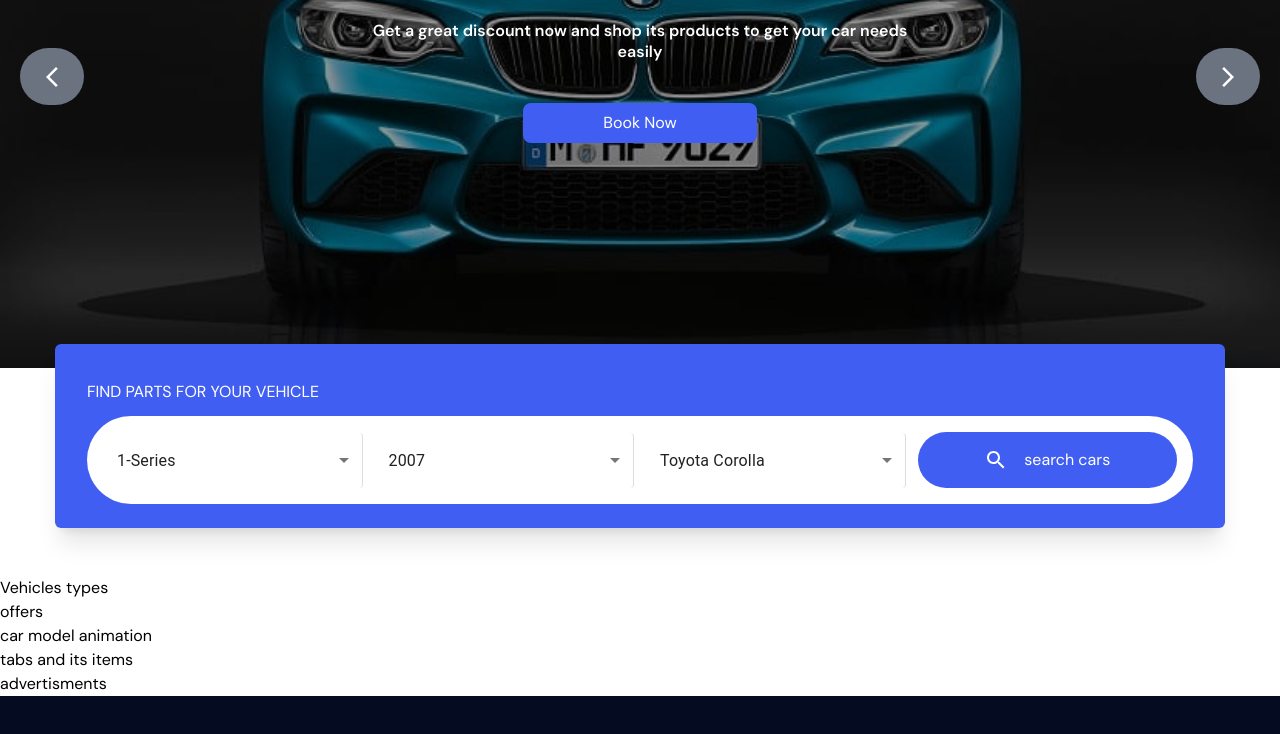
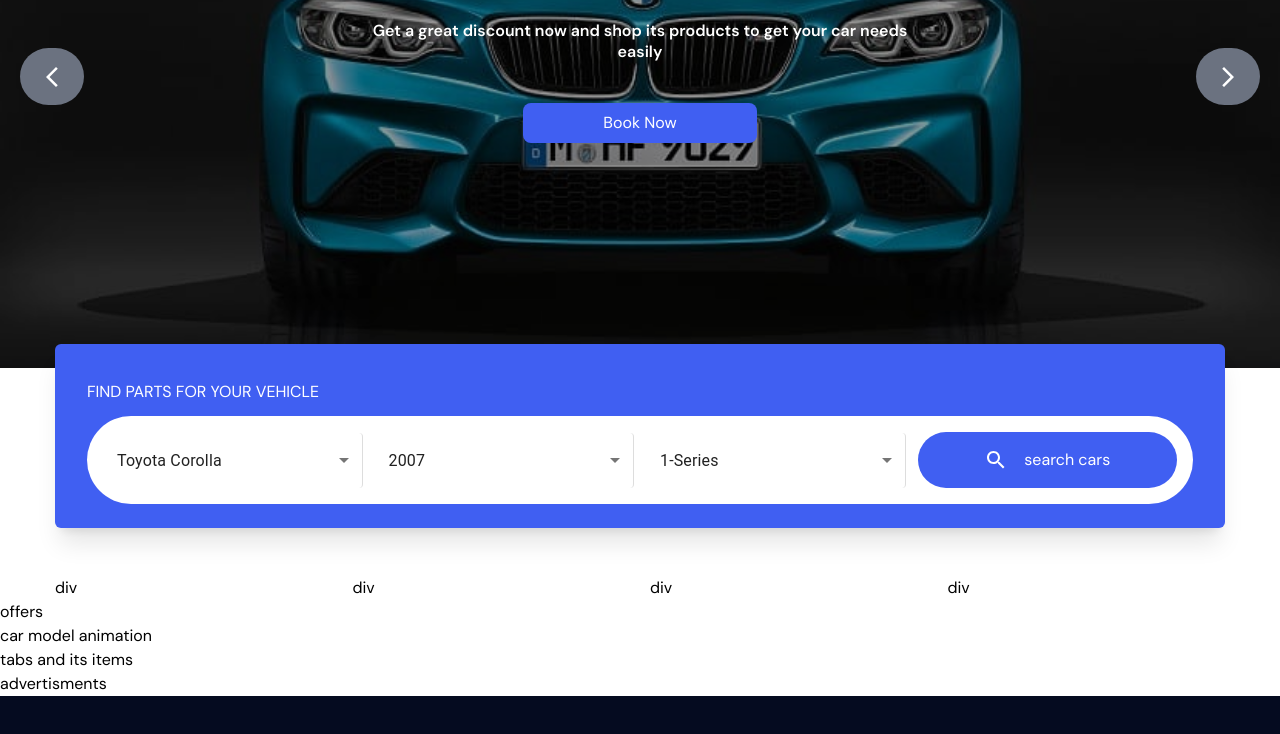
Before and after one commit to Ahmed-Sadek89/cars-website, a Next.js app: page / in a window 1280 px wide. Shown: the part 376-1110 px from the top of the page. Built offline with nearby package versions, Linux system fonts and the light colour scheme.

Commit message:
make edits

```diff
--- a/src/app/page.tsx
+++ b/src/app/page.tsx
@@ -1,4 +1,10 @@
 import Homepage from "@/components/Home/Homepage";
+import { Metadata } from "next";
+
+export const metadata: Metadata = {
+  title: 'Auto Parts | Homepage',
+  description: 'Generated for Auto Parts',
+}
 
 export default function Home() {
   return <Homepage />
--- a/src/components/Home/Homepage.tsx
+++ b/src/components/Home/Homepage.tsx
@@ -1,16 +1,11 @@
-import { Metadata } from 'next'
 import MainSection from './MainSection/MainSection'
-
-export const metadata: Metadata = {
-    title: 'Auto Parts | Homepage',
-    description: 'Generated for Auto Parts',
-}
+import Vehicles from './Vehicles'
 
 const Homepage = () => {
     return (
         <>
             <MainSection />
-            <section>Vehicles types</section>
+            <Vehicles />
             <section>offers</section>
             <section>car model animation</section>
             <section>tabs and its items</section>
--- a/src/components/Home/MainSectionForm/MainSectionForm.tsx
+++ b/src/components/Home/MainSectionForm/MainSectionForm.tsx
@@ -8,9 +8,9 @@ const MainSectionForm = () => {
             <div className=' bg-custom-blue rounded-md shadow-xl pb-6 pt-9 px-8 flex flex-col gap-3'>
                 <h6 className='text-white'>FIND PARTS FOR YOUR VEHICLE</h6>
                 <div className='bg-white grid grid-cols-4 gap-3 items-center rounded-full p-4'>
+                    <SelectInput data={['Toyota Corolla', 'Honda Civic', 'Ford Mustang', 'Chevrolet Camaro', 'Tesla Model S', 'BMW 3 Series', 'Audi A4', 'Mercedes-Benz C-Class', 'Volkswagen Golf', 'Nissan Altima']} />
+                    <SelectInput data={Array.from({ length: 2019 - 2007 + 1 }, (_, i) => (2007 + i).toString())} />
                     <SelectInput data={['1-Series', '2-Series', '3-Series', '4-Series']} />
-                    <SelectInput data={Array.from({ length: 2019 - 2007 + 1 }, (_, i) => (2007 + i).toString())} />
-                    <SelectInput data={['Toyota Corolla', 'Honda Civic', 'Ford Mustang', 'Chevrolet Camaro', 'Tesla Model S', 'BMW 3 Series', 'Audi A4', 'Mercedes-Benz C-Class', 'Volkswagen Golf', 'Nissan Altima']} />
                     <button className='flex flex-row items-center justify-center gap-4 bg-custom-blue text-white rounded-full w-full h-full'>
                         <SearchIcon />
                         <span>search cars</span>
--- /dev/null
+++ b/src/components/Home/Vehicles.tsx
@@ -0,0 +1,16 @@
+import React from 'react'
+
+const Vehicles = () => {
+  return (
+    <section className='custom-container2'>
+        <div className="grid grid-cols-4 items-center gap-5">
+            <div>div</div>
+            <div>div</div>
+            <div>div</div>
+            <div>div</div>
+        </div>
+    </section>
+  )
+}
+
+export default Vehicles
```
